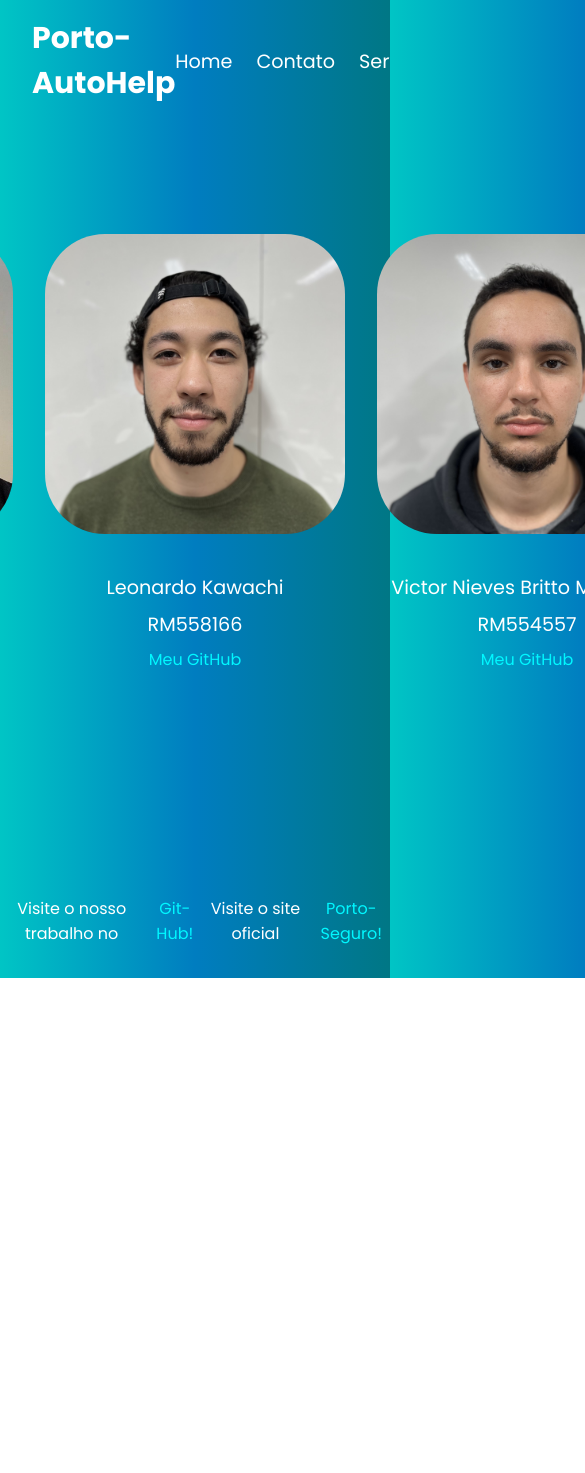
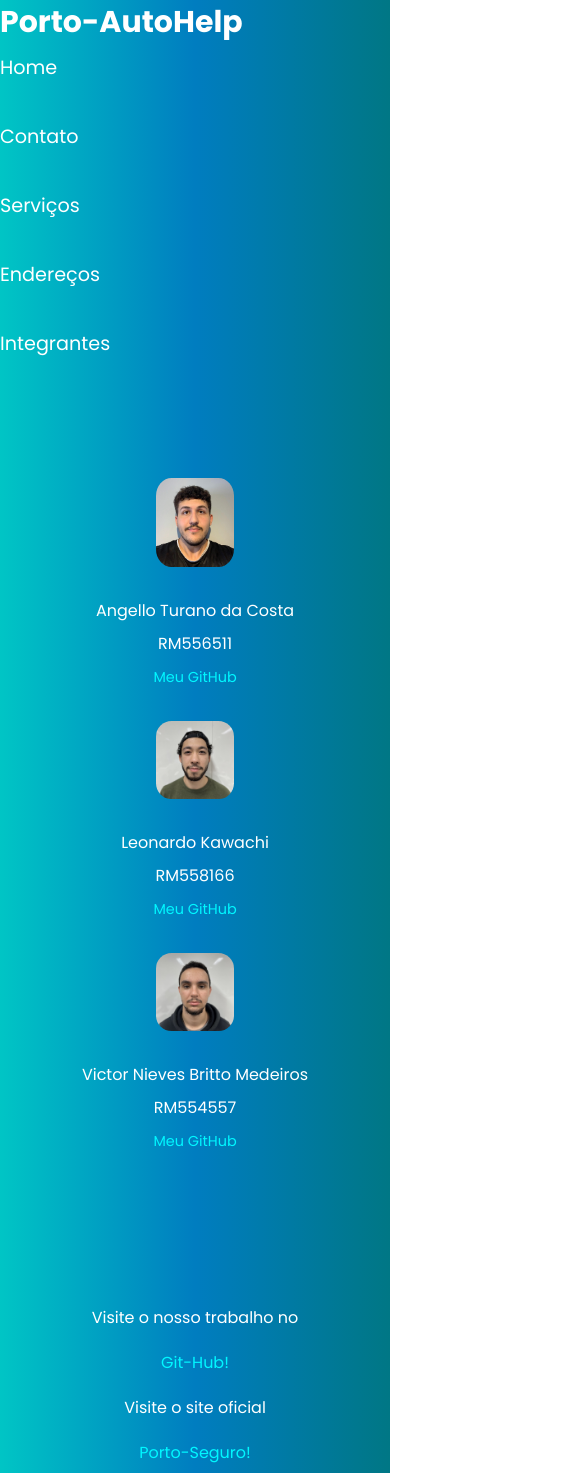
Before and after one commit to AngelloTDC/React-TS-Sprint3, a React (Vite) app: page /integrantes in a window 390 px wide. Shown: the top 1473 px of the page, 585 px wide, since content can reach past the window. Before the commit the page ends 978 px from the top, so only its background shows below. Built offline with nearby package versions, Linux system fonts and the light colour scheme.

Commit message:
fazendo as novas @medias
adicionando as @medias para deixar o site mais responsivo a diferentes tamanhos de tela!

```diff
--- a/src/styles/Footer.module.css
+++ b/src/styles/Footer.module.css
@@ -23,3 +23,15 @@
 .footer a:hover {
   text-decoration: underline;
 }
+
+@media (max-width: 768px) {
+  .footer {
+    padding: 0.5rem 0;
+    margin-top: 5rem;
+  }
+
+  .footerContent {
+    flex-direction: column;
+    gap: 0.25rem;
+  }
+}
--- a/src/styles/Home.module.css
+++ b/src/styles/Home.module.css
@@ -1,4 +1,3 @@
-
 .homeContainer {
   display: flex;
   justify-content: space-between;
@@ -36,3 +35,30 @@
   max-width: 100%;
   height: auto;
 }
+
+@media (max-width: 768px) {
+  .homeContainer {
+    flex-direction: column;
+    align-items: center;
+  }
+
+  .homeText {
+    width: 100%;
+    padding-left: 0;
+    padding-right: 0;
+  }
+
+  .homeText h1 {
+    font-size: 2rem;
+    padding-top: 5%;
+  }
+
+  .homeText p {
+    font-size: 1rem;
+    padding-top: 2%;
+  }
+
+  .homeImage {
+    display: none;
+  }
+}
--- a/src/styles/Integrantes.module.css
+++ b/src/styles/Integrantes.module.css
@@ -1,4 +1,3 @@
-
 .integrantesContainer {
   display: flex;
   flex-direction: row;
@@ -7,7 +6,7 @@
   gap: 2rem;
   margin-top: 2rem;
   padding-top: 5rem;
-  padding-bottom: 5rem;
+  padding-bottom: 3rem;
 }
 
 .integrante {
@@ -19,7 +18,7 @@
   height: 300px;
   object-fit: cover;
   border-radius: 20%;
-  margin-bottom: 1.5rem;
+  margin-bottom: 1rem;
 }
 
 .integrante p {
@@ -36,3 +35,31 @@
 .integrante a:hover {
   text-decoration: underline;
 }
+
+
+@media (max-width: 768px) {
+  .integrantesContainer {
+    flex-direction: column;
+    align-items: center;
+  }
+
+  .integrante img {
+    width: 20%;
+    height: auto;
+  }
+
+  .integrante p {
+    font-size: 1rem;
+  }
+
+  .integrante a {
+    font-size: 0.9rem;
+  }
+}
+
+@media (min-width: 769px) and (max-width: 1200px) {
+  .integrante img {
+    width: 250px;
+    height: 250px;
+  }
+}
--- a/src/styles/Navbar.module.css
+++ b/src/styles/Navbar.module.css
@@ -3,7 +3,7 @@
   justify-content: space-between;
   align-items: center;
   background-color: transparent;
-  padding: 1rem 2rem;
+  padding: 2rem 10rem;
   margin-bottom: 2rem;
   overflow: hidden;
 }
@@ -53,3 +53,20 @@
 .navbarLinks a:hover::before {
   width: 100%;
 }
+
+@media (max-width: 768px) {
+  .navbar {
+    flex-direction: column;
+    align-items: flex-start;
+    padding: 0rem;
+  }
+
+  .navbarLinks {
+    flex-direction: column;
+    width: 100%;
+  }
+
+  .navbarLinks li {
+    margin: 0.5rem 0;
+  }
+}
```
